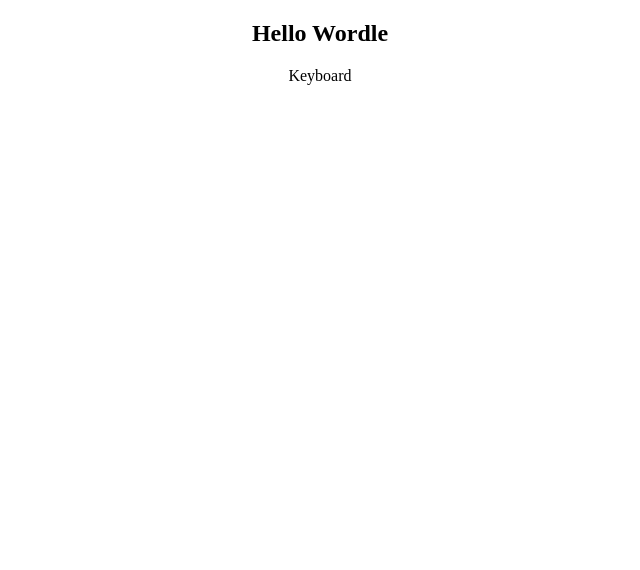
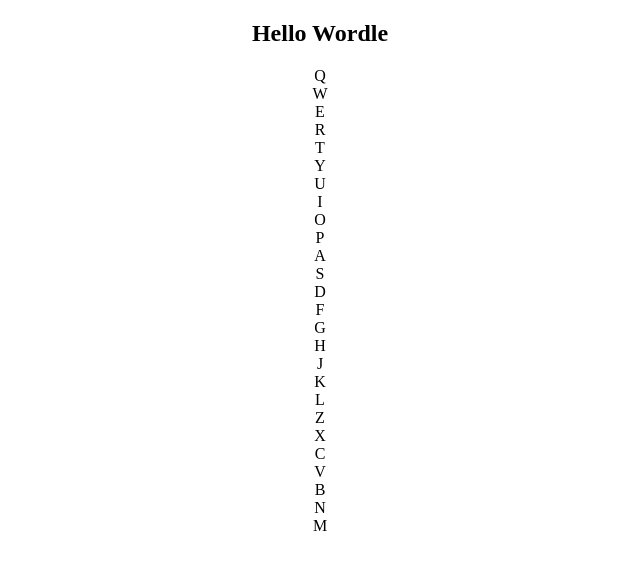
Before and after one commit to Constantine7s/Hello-Wordle, a React (Create React App) app: page / in a window 1280 px wide. Shown: the top 570 px of the page, without its empty margins (320-960 px from the left). Built offline with nearby package versions, Linux system fonts and the light colour scheme.

Commit message:
feat: add basic Keyboard layout

```diff
--- a/src/Components/Keyboard.js
+++ b/src/Components/Keyboard.js
@@ -1,8 +1,15 @@
-import React from 'react'
+import React from 'react';
 
 function Keyboard() {
+  const keys1 = ['Q', 'W', 'E', 'R', 'T', 'Y', 'U', 'I', 'O', 'P'];
+  const keys2 = ['A', 'S', 'D', 'F', 'G', 'H', 'J', 'K', 'L'];
+  const keys3 = ['Z', 'X', 'C', 'V', 'B', 'N', 'M'];
   return (
-    <div className="keyboard">Keyboard</div>
-  )
+    <div className="keyboard">
+      <div className="line1">{keys1.map((key) => <div className='key'>{key}</div>)}</div>
+      <div className="line2">{keys2.map((key) => <div className='key'>{key}</div>)}</div>
+      <div className="line3">{keys3.map((key) => <div className='key'>{key}</div>)}</div>
+    </div>
+  );
 }
-export default Keyboard
+export default Keyboard;
```
